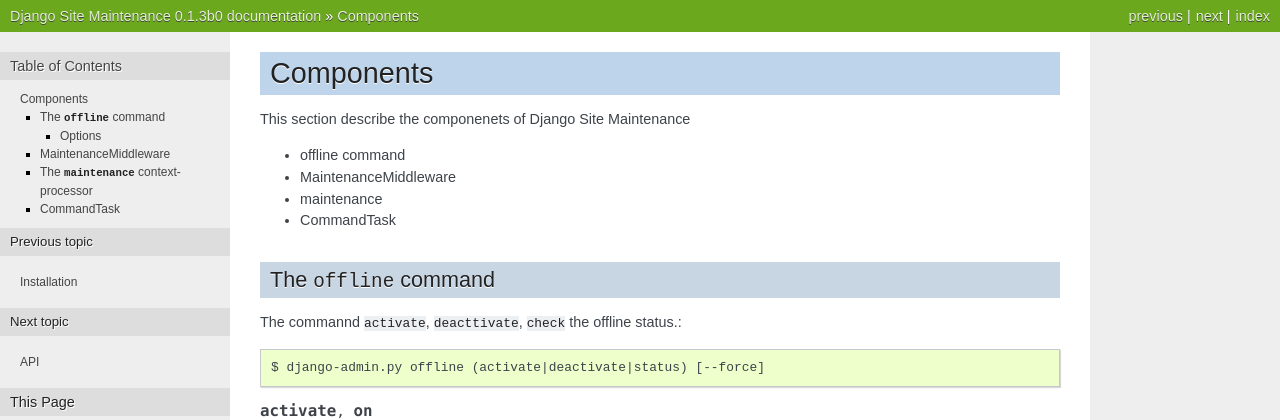
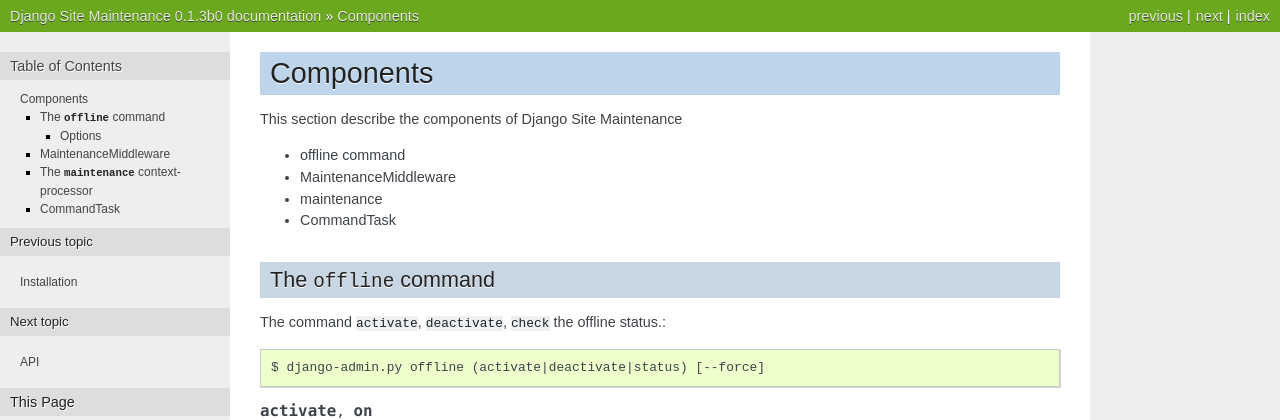
Before and after one commit to saxix/django-site-maintenance, a Sphinx documentation site: the page built from docs/components.rst, in a window 1280 px wide. Shown: the top 420 px of the page. Built offline with Sphinx 7.4.7, drawn with Linux system fonts in a browser that asks for light colours.

Commit message:
fixed typos in docs

```diff
--- a/docs/components.rst
+++ b/docs/components.rst
@@ -5,7 +5,7 @@
 
 Components
 ==========
-This section describe the componenets of |mnt|
+This section describe the components of |mnt|
 
 - offline command
 - MaintenanceMiddleware
@@ -17,7 +17,7 @@
 The ``offline`` command
 -----------------------
 
-The commannd ``activate``, ``deacttivate``, ``check`` the offline status.::
+The command ``activate``, ``deactivate``, ``check`` the offline status.::
 
 $ django-admin.py offline (activate|deactivate|status) [--force]
 
```
